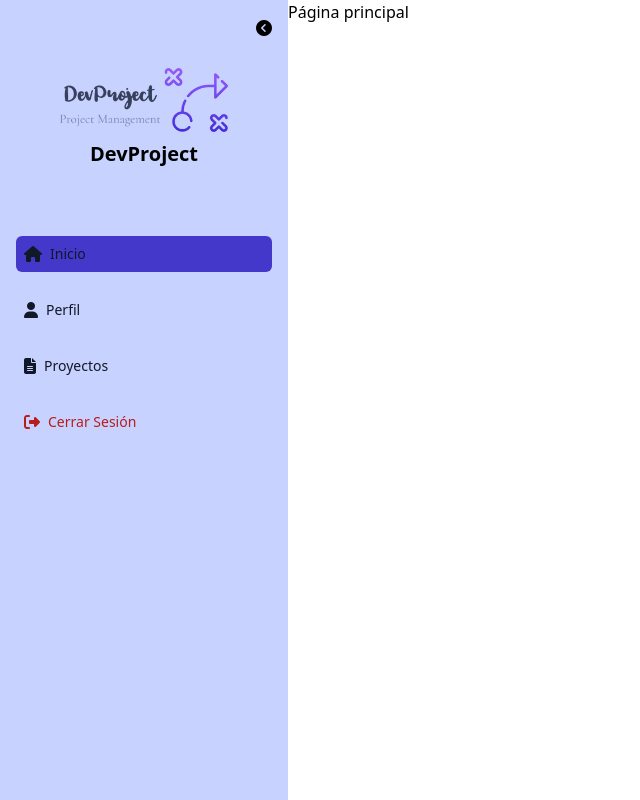
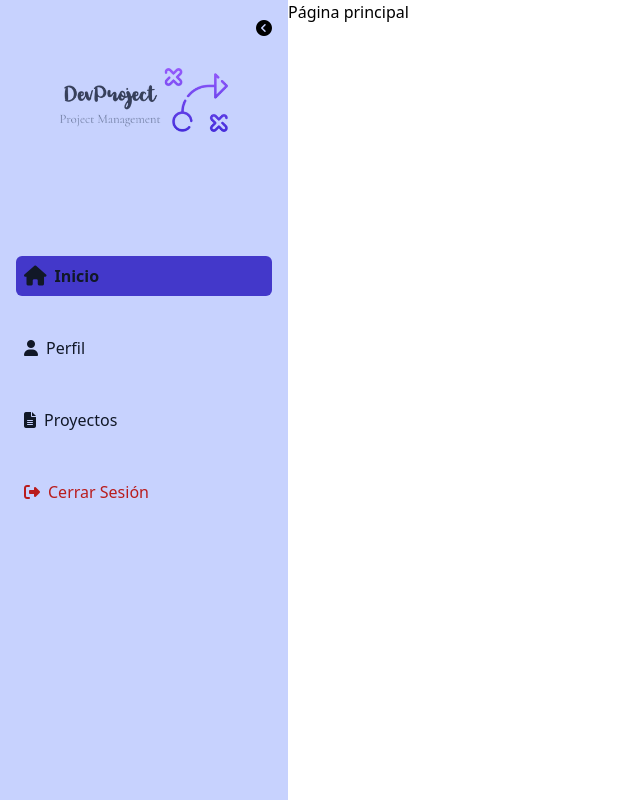
Before and after one commit to Devtambulos/GestionProyectosInvestigacion, a React (Create React App) app: page / in a window 1280 px wide. Shown: the whole page, without its empty margins (0-640 px from the left). Built offline with nearby package versions, Linux system fonts and the light colour scheme; no server answers.

Commit message:
Ajuste del Sidebar

```diff
--- a/src/components/Sidebar.jsx
+++ b/src/components/Sidebar.jsx
@@ -1,6 +1,7 @@
 import React, { useState } from "react";
 import { NavLink } from "react-router-dom";
 import { useAuth } from "context/authContext";
+import { useUser } from 'context/userContext';
 import PrivateComponent from "./PrivateComponent";
 import { Link } from "react-router-dom";
 
@@ -13,7 +14,7 @@ const SidebarLinks = () => {
       <Logo />
       <ul className="mt-12">
         <SidebarRoute to="/" title="Inicio" icon="fas fa-home" />
-        <SidebarRoute to='/perfil' title='Perfil' icon='fas fa-user' />
+        <SidebarRouteImagen to='/perfil' title='Perfil' icon='fas fa-user' />
         <PrivateComponent roleList={["ADMINISTRADOR", "LIDER"]}>
           <SidebarRoute to="/usuarios" title="Usuarios" icon="fas fa-users" />
         </PrivateComponent>
@@ -60,7 +61,7 @@ const SidebarLinksHide = () => {
 
 const SidebarLinksResponsive = () => {
   return (
-    <ul className="w-full items-center justify-center">
+    <ul className="items-center justify-center">
         <SidebarRoute to="/" title="Inicio" icon="fas fa-home" />
         <SidebarRoute to='/perfil' title='Perfil' icon='fas fa-user' />
         <SidebarRoute to="/avances" title="Avances" icon="fas fa-smile-wink" />
@@ -80,10 +81,13 @@ const SidebarLinksResponsive = () => {
 };
 
 const Logo = () => {
+  const { userData } = useUser();
   return (
     <div className="py-3 w-full flex flex-col items-center justify-center">
+
       <img src="DevProject_logo.png" alt="Logo" className="h-16" />
-      <span className="my-2 text-xl font-bold text-center">DevProject   </span>
+      <span className="mt-10 my-2 text-xl font-bold text-center"> {userData.nombre}  {userData.apellido} </span>
+      <span className="my-2 text-base font-bold text-center"> {userData.rol} </span>
     </div>
   );
 };
@@ -146,12 +150,12 @@ const ResponsiveSidebar = () => {
 
 const SidebarRoute = ({ to, title, icon, posicion }) => {
   return (
-    <li className="my-5">
+    <li className="my-8">
       <NavLink
         to={to}
         className={({ isActive }) =>
           isActive
-            ? "sidebar-route text-white bg-indigo-700"
+            ? "sidebar-route text-white bg-indigo-700 font-bold text-xl"
             : "sidebar-route hover:bg-indigo-400"
         }
       >
@@ -160,7 +164,7 @@ const SidebarRoute = ({ to, title, icon, posicion }) => {
         >
           {posicion ? (
             <>
-              <i className={`${icon} mx-2`} />
+              <i className={`${icon} mx-1`} />
               {/* <label className="text-sm pl-16 font-semibold absolute invisible">
                 {title}
               </label> */}
@@ -168,7 +172,7 @@ const SidebarRoute = ({ to, title, icon, posicion }) => {
           ) : (
             <>
               <i className={`${icon}`} />
-              <span className={`text-sm  ml-2`}>{title}</span>
+              <span className={`text-base  ml-2`}>{title}</span>
             </>
           )}
         </div>
@@ -190,11 +194,41 @@ const Logout = ({text}) => {
         <div className="flex items-center">
           <i className="fas fa-sign-out-alt" />
 
-          <span className="text-sm  ml-2">{text}</span>
+          <span className="text-base  ml-2">{text}</span>
         </div>
       </Link>
     </li>
   );
 };
 
+const SidebarRouteImagen = ({ to, title, icon }) => {
+  const { userData } = useUser();
+  return (
+    <li>
+      <NavLink
+        to={to}
+        className={({ isActive }) =>
+          isActive
+            ? 'sidebar-route text-white bg-indigo-700 font-bold text-lg'
+            : 'sidebar-route text-gray-900 hover:text-white hover:bg-indigo-400'
+        }
+      >
+        <div className='flex items-center'>
+          {userData.foto ? (
+            <img
+              className='h-8 w-8 rounded-full'
+              src={userData.foto}
+              alt='foto'
+            />
+          ) : (
+            <i className={icon} />
+          )}
+          <span className='text-base  ml-2'>{title}</span>
+        </div>
+      </NavLink>
+    </li>
+  );
+};
+
+
 export default Sidebar;
--- a/src/pages/perfil.jsx
+++ b/src/pages/perfil.jsx
@@ -127,7 +127,7 @@ const Perfil = () => {
           <ButtonLoading
           text='Confirmar'
           loading={loadingMutation}
-          disabled={false}
+          disabled={Object.keys(formData).length === 0}
           />
         </div>
        </form>
--- a/src/pages/usuarios/editar.jsx
+++ b/src/pages/usuarios/editar.jsx
@@ -23,7 +23,6 @@ const EditarUsuario = () => {
     variables: { _id },
   });
 
-  console.log(queryData);
 
   const [editarUsuario, {
     data: mutationData,
@@ -33,7 +32,6 @@ const EditarUsuario = () => {
 
   const submitForm = (e) => {
     e.preventDefault();
-    console.log('fd',_id, formData);
     delete formData.rol;
     editarUsuario({
       variables: { _id, ...formData },
--- a/src/pages/usuarios/index.jsx
+++ b/src/pages/usuarios/index.jsx
@@ -10,10 +10,6 @@ import NavBar from 'components/Navbar';
 import ReactLoading from 'react-loading';
 const UsuarioIndex = () => {
   const { data, error, loading } = useQuery(GET_USUARIOS);
-
-  useEffect(() => {
-    console.log('data servidor', data);
-  }, [data]);
 
   useEffect(() => {
       if (error) {
```
